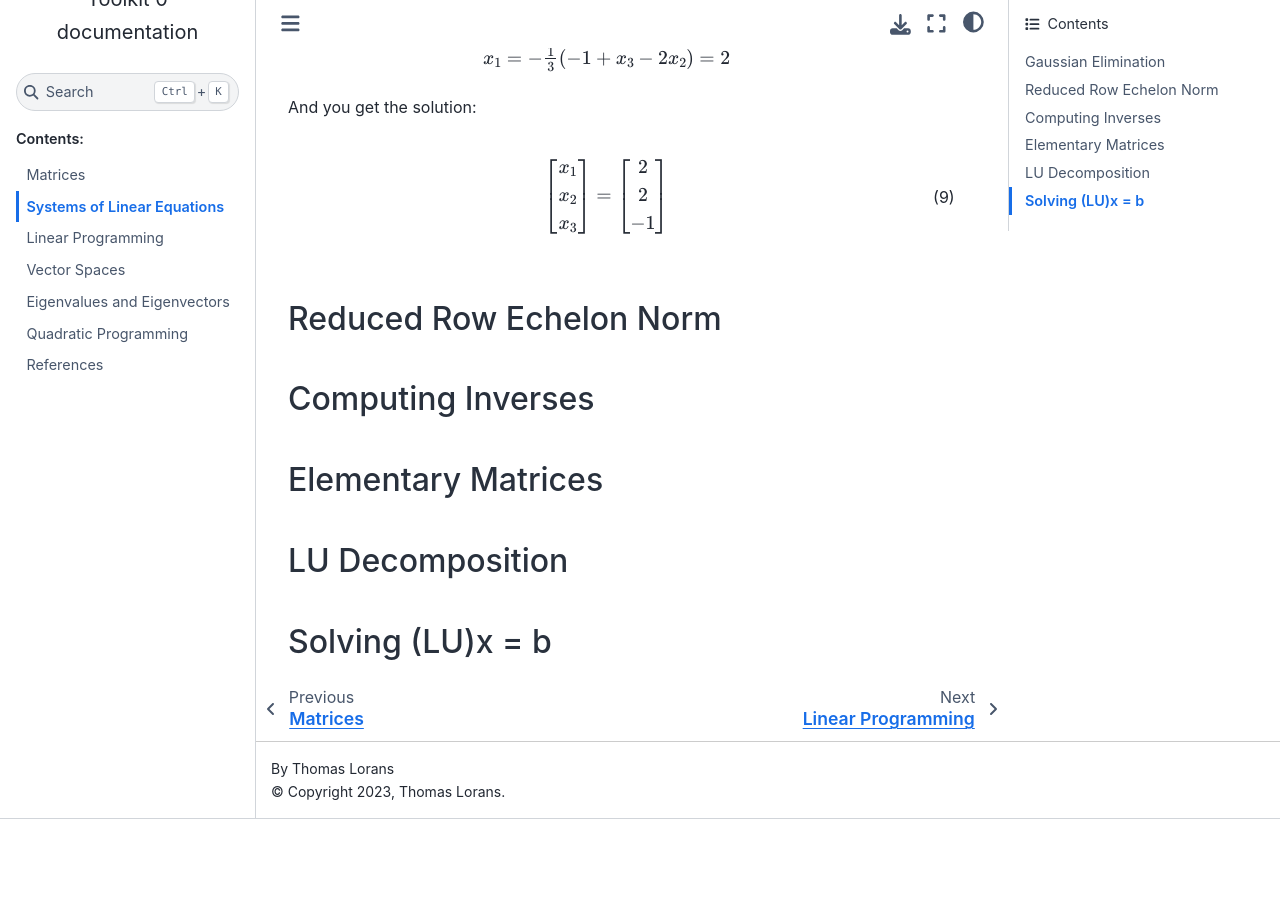
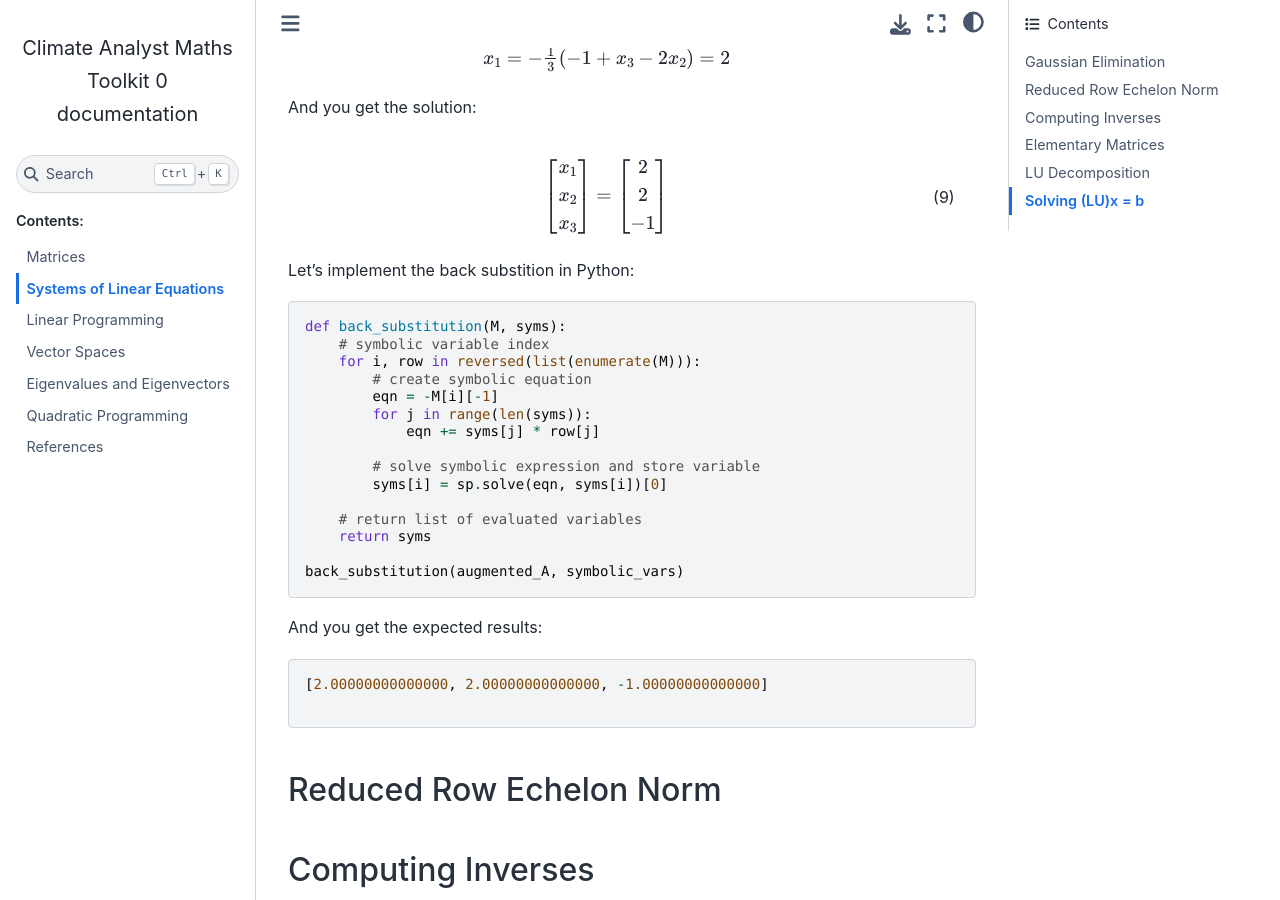
Before and after one commit to tlorans/ClimateAnalystMathsToolkit, a Sphinx documentation site: the page built from docs/source/systemslinearequations.md, in a window 1280 px wide and 900 px high, scrolled down 3008 px. Built offline with Sphinx 7.4.7 and the Sphinx Book theme 1.1.4, drawn with Linux system fonts in a browser that asks for light colours; before the commit the page ends 3827 px from its top, so only the background shows below that.

Commit message:
gaussian elimination ok

````diff
--- a/docs/source/systemslinearequations.md
+++ b/docs/source/systemslinearequations.md
@@ -192,6 +192,32 @@
 \end{bmatrix}
 \end{equation}
 
+Let's implement the back substition in Python:
+
+```Python
+def back_substitution(M, syms):
+    # symbolic variable index
+    for i, row in reversed(list(enumerate(M))):
+        # create symbolic equation
+        eqn = -M[i][-1]
+        for j in range(len(syms)):
+            eqn += syms[j] * row[j]
+
+        # solve symbolic expression and store variable
+        syms[i] = sp.solve(eqn, syms[i])[0]
+
+    # return list of evaluated variables
+    return syms
+
+back_substitution(augmented_A, symbolic_vars)
+```
+
+And you get the expected results:
+```
+[2.00000000000000, 2.00000000000000, -1.00000000000000]
+
+```
+
 ### Reduced Row Echelon Norm
 
 ### Computing Inverses
````
Also changed, not shown: 5 other files.
